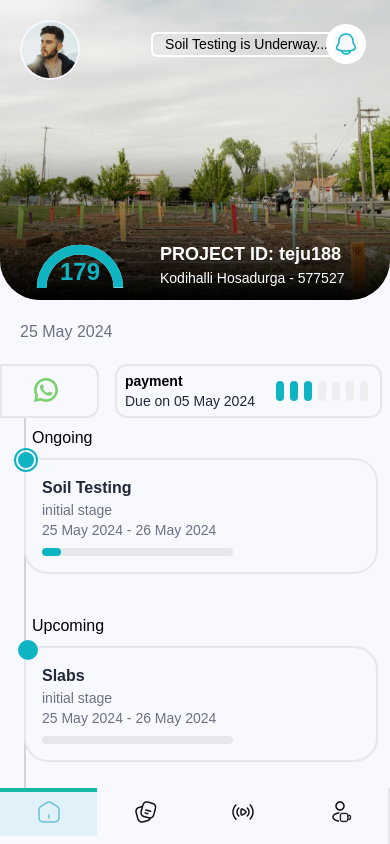
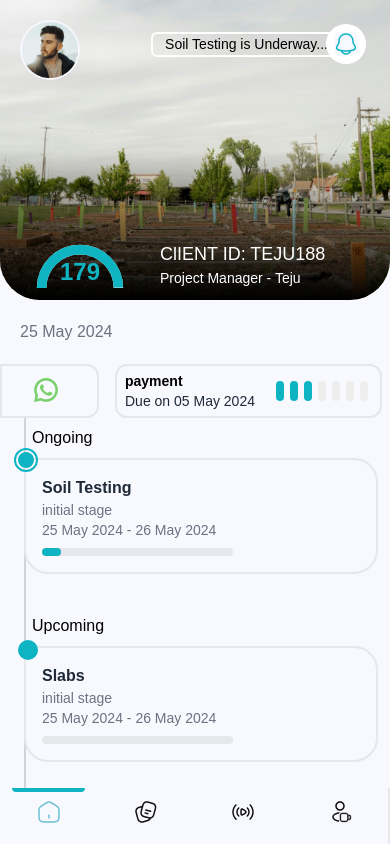
Before and after one commit to tejudharanesh/HABI_client, a React (Vite) app: page /dashboard in a window 390 px wide. Built offline with nearby package versions, Linux system fonts and the light colour scheme; a web font is replaced by a local one.

Commit message:
added priority

```diff
--- a/src/components/Client_homepage/Page1.jsx
+++ b/src/components/Client_homepage/Page1.jsx
@@ -24,8 +24,10 @@ function Page1({ showPopup }) {
           <SemiCircularProgressBar />
         </div>
         <div className="absolute bottom-3 left-40 md:bottom-8 md:left-60 text-white">
-          <p className="text-lg font-semibold">PROJECT ID: teju188</p>
-          <p className="text-sm">Kodihalli Hosadurga - 577527</p>
+          <p className="text-lg">ClIENT ID: TEJU188</p>
+          <p className="text-sm">Project Manager - Teju</p>
+
+          <p className="text-sm"></p>
         </div>
         <div className="absolute top-3 left-3 md:top-2 md:left-auto md:right-20 flex items-center space-x-2 p-2 rounded-lg">
           <button
--- a/src/components/Navbar/Navbar.jsx
+++ b/src/components/Navbar/Navbar.jsx
@@ -68,7 +68,9 @@ const Navbar = ({ isExpanded, user }) => {
               <Link
                 to={button.link}
                 className={`btn border-none flex flex-col md:flex-row md:items-center md:justify-start shadow-none md:space-x-3 hover:bg-primaryO w-full rounded-none ${
-                  selected === button.id ? " bg-primaryO" : "bg-inherit"
+                  selected === button.id
+                    ? " md:bg-primaryO bg-inherit"
+                    : "bg-inherit"
                 }`}
                 onClick={() => setSelected(button.id)}
               >
@@ -91,7 +93,7 @@ const Navbar = ({ isExpanded, user }) => {
                 </span>
               </Link>
               {selected === button.id && (
-                <div className="absolute top-0 left-0 right-0 h-1 bg-teal-500 md:hidden" />
+                <div className="absolute top-0 left-0 right-0 h-1 bg-primary md:hidden rounded-b-lg mx-3"/>
               )}
               <div>{selected === button.id && <SelectionIndicator />}</div>
             </div>
```
